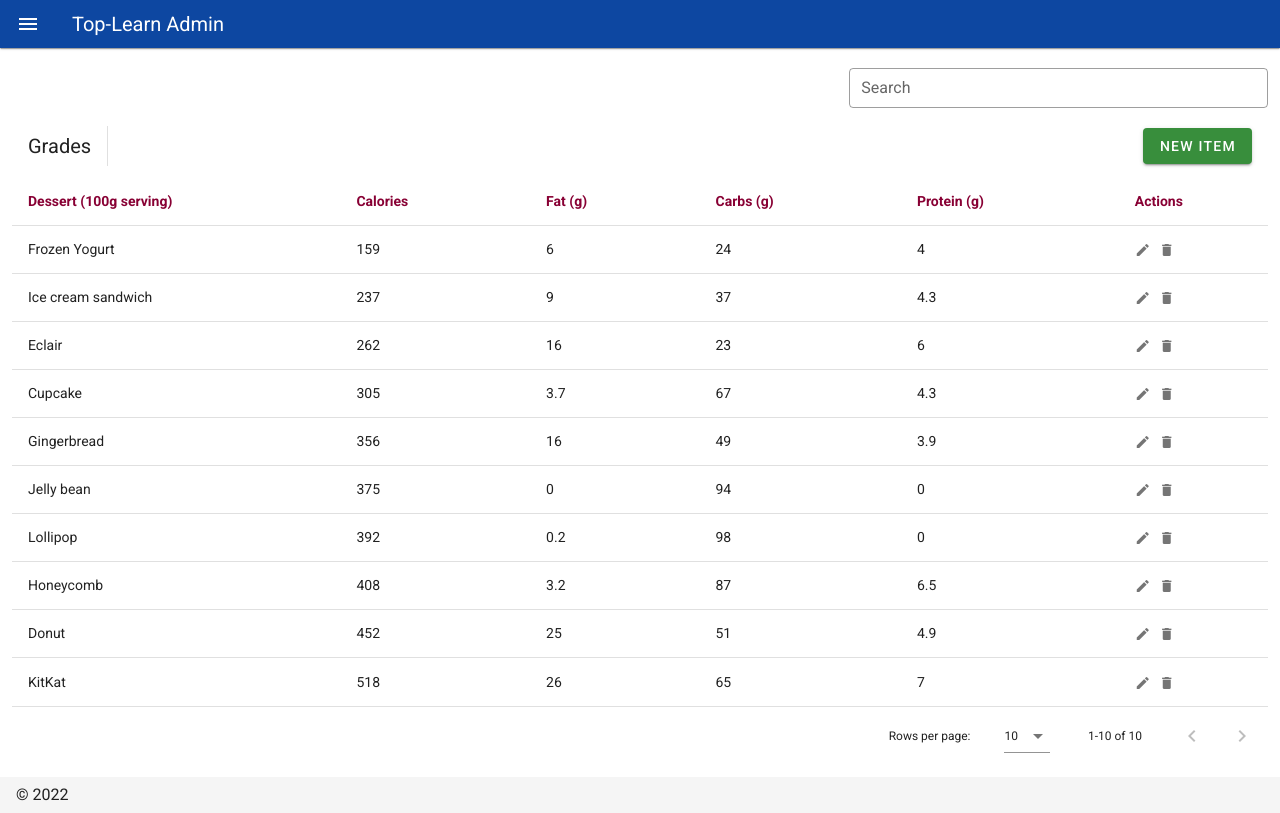
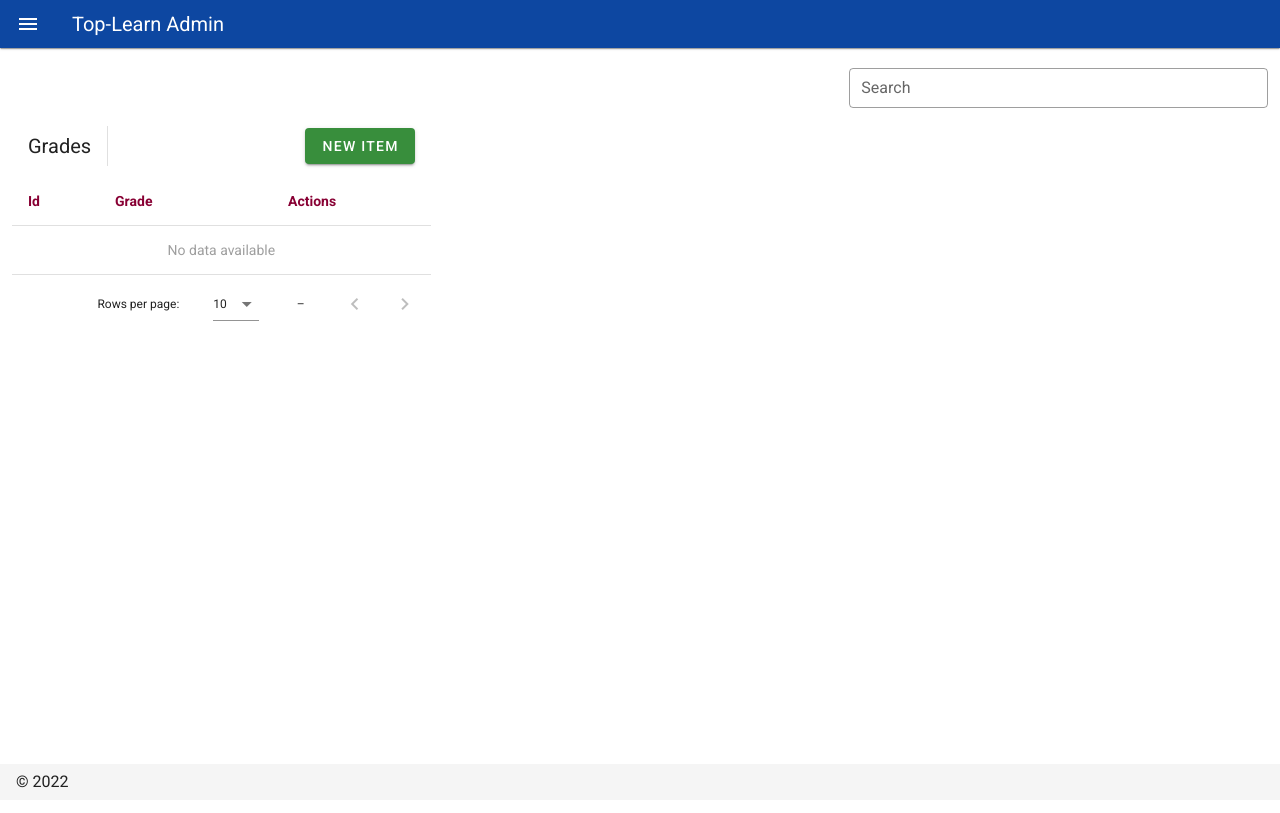
Before and after one commit to umayanga1997/toplearn-admin, a Nuxt app: page /grades in a window 1280 px wide. Built offline with nearby package versions, Linux system fonts and the light colour scheme.

Commit message:
ui designed

```diff
--- a/pages/grades/index.vue
+++ b/pages/grades/index.vue
@@ -11,7 +11,7 @@
         ></v-text-field>
       </v-col>
     </div>
-    <template>
+    <v-col cols="12" sm="12" md="4" lg="4" class="pa-0 ma-0">
       <v-data-table
         :headers="headers"
         :items="items"
@@ -105,11 +105,11 @@
           </v-icon>
           <v-icon small @click="deleteItem(item)"> mdi-delete </v-icon>
         </template>
-        <template v-slot:no-data>
+        <!-- <template v-slot:no-data>
           <v-btn color="primary" @click="initialize"> Reset </v-btn>
-        </template>
+        </template> -->
       </v-data-table>
-    </template>
+    </v-col>
   </div>
 </template>
 
@@ -122,15 +122,12 @@ export default {
     search: "",
     headers: [
       {
-        text: "Dessert (100g serving)",
+        text: "Id",
         align: "start",
         sortable: false,
-        value: "name",
+        value: "id",
       },
-      { text: "Calories", value: "calories" },
-      { text: "Fat (g)", value: "fat" },
-      { text: "Carbs (g)", value: "carbs" },
-      { text: "Protein (g)", value: "protein" },
+      { text: "Grade", value: "grade" },
       { text: "Actions", value: "actions", sortable: false },
     ],
     items: [],
@@ -158,78 +155,78 @@ export default {
 
   methods: {
     initialize() {
-      this.items = [
-        {
-          name: "Frozen Yogurt",
-          calories: 159,
-          fat: 6.0,
-          carbs: 24,
-          protein: 4.0,
-        },
-        {
-          name: "Ice cream sandwich",
-          calories: 237,
-          fat: 9.0,
-          carbs: 37,
-          protein: 4.3,
-        },
-        {
-          name: "Eclair",
-          calories: 262,
-          fat: 16.0,
-          carbs: 23,
-          protein: 6.0,
-        },
-        {
-          name: "Cupcake",
-          calories: 305,
-          fat: 3.7,
-          carbs: 67,
-          protein: 4.3,
-        },
-        {
-          name: "Gingerbread",
-          calories: 356,
-          fat: 16.0,
-          carbs: 49,
-          protein: 3.9,
-        },
-        {
-          name: "Jelly bean",
-          calories: 375,
-          fat: 0.0,
-          carbs: 94,
-          protein: 0.0,
-        },
-        {
-          name: "Lollipop",
-          calories: 392,
-          fat: 0.2,
-          carbs: 98,
-          protein: 0,
-        },
-        {
-          name: "Honeycomb",
-          calories: 408,
-          fat: 3.2,
-          carbs: 87,
-          protein: 6.5,
-        },
-        {
-          name: "Donut",
-          calories: 452,
-          fat: 25.0,
-          carbs: 51,
-          protein: 4.9,
-        },
-        {
-          name: "KitKat",
-          calories: 518,
-          fat: 26.0,
-          carbs: 65,
-          protein: 7,
-        },
-      ];
+      // this.items = [
+      //   {
+      //     name: "Frozen Yogurt",
+      //     calories: 159,
+      //     fat: 6.0,
+      //     carbs: 24,
+      //     protein: 4.0,
+      //   },
+      //   {
+      //     name: "Ice cream sandwich",
+      //     calories: 237,
+      //     fat: 9.0,
+      //     carbs: 37,
+      //     protein: 4.3,
+      //   },
+      //   {
+      //     name: "Eclair",
+      //     calories: 262,
+      //     fat: 16.0,
+      //     carbs: 23,
+      //     protein: 6.0,
+      //   },
+      //   {
+      //     name: "Cupcake",
+      //     calories: 305,
+      //     fat: 3.7,
+      //     carbs: 67,
+      //     protein: 4.3,
+      //   },
+      //   {
+      //     name: "Gingerbread",
+      //     calories: 356,
+      //     fat: 16.0,
+      //     carbs: 49,
+      //     protein: 3.9,
+      //   },
+      //   {
+      //     name: "Jelly bean",
+      //     calories: 375,
+      //     fat: 0.0,
+      //     carbs: 94,
+      //     protein: 0.0,
+      //   },
+      //   {
+      //     name: "Lollipop",
+      //     calories: 392,
+      //     fat: 0.2,
+      //     carbs: 98,
+      //     protein: 0,
+      //   },
+      //   {
+      //     name: "Honeycomb",
+      //     calories: 408,
+      //     fat: 3.2,
+      //     carbs: 87,
+      //     protein: 6.5,
+      //   },
+      //   {
+      //     name: "Donut",
+      //     calories: 452,
+      //     fat: 25.0,
+      //     carbs: 51,
+      //     protein: 4.9,
+      //   },
+      //   {
+      //     name: "KitKat",
+      //     calories: 518,
+      //     fat: 26.0,
+      //     carbs: 65,
+      //     protein: 7,
+      //   },
+      // ];
     },
 
     editItem(item) {
```
